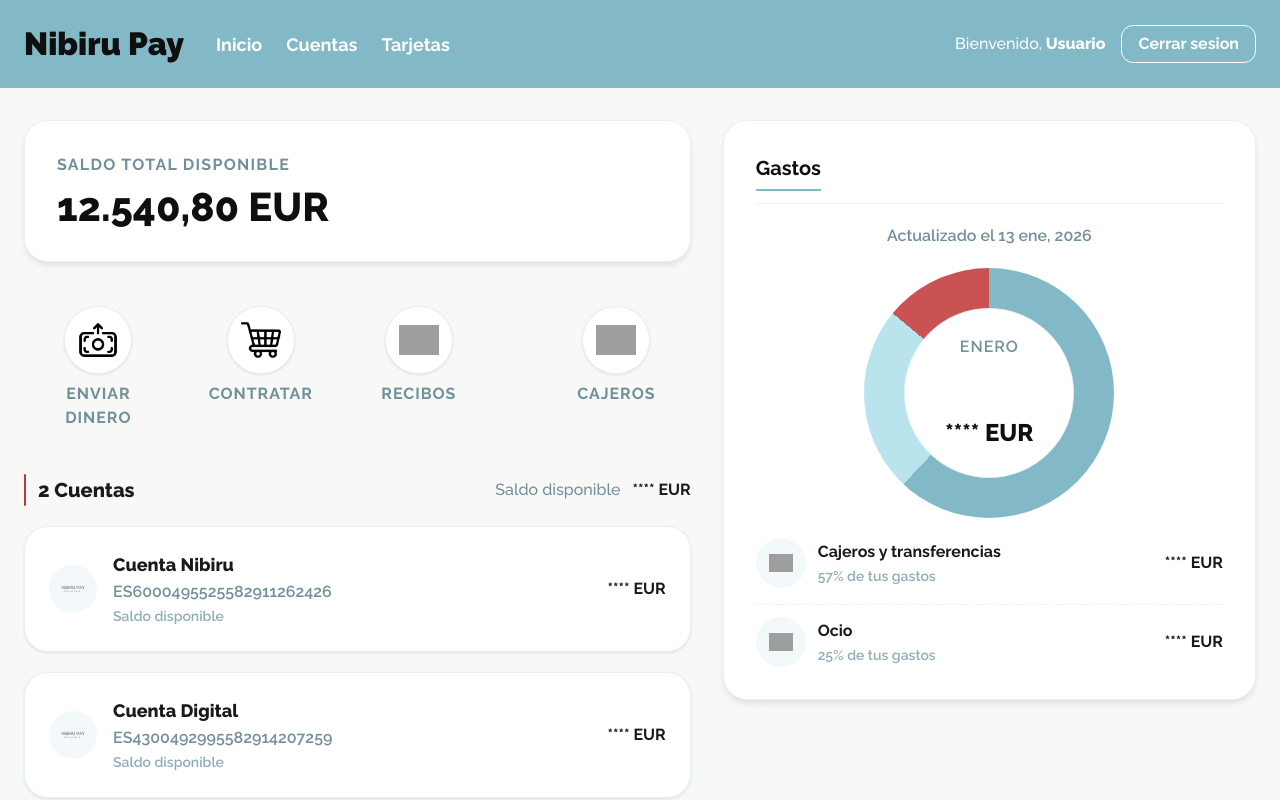
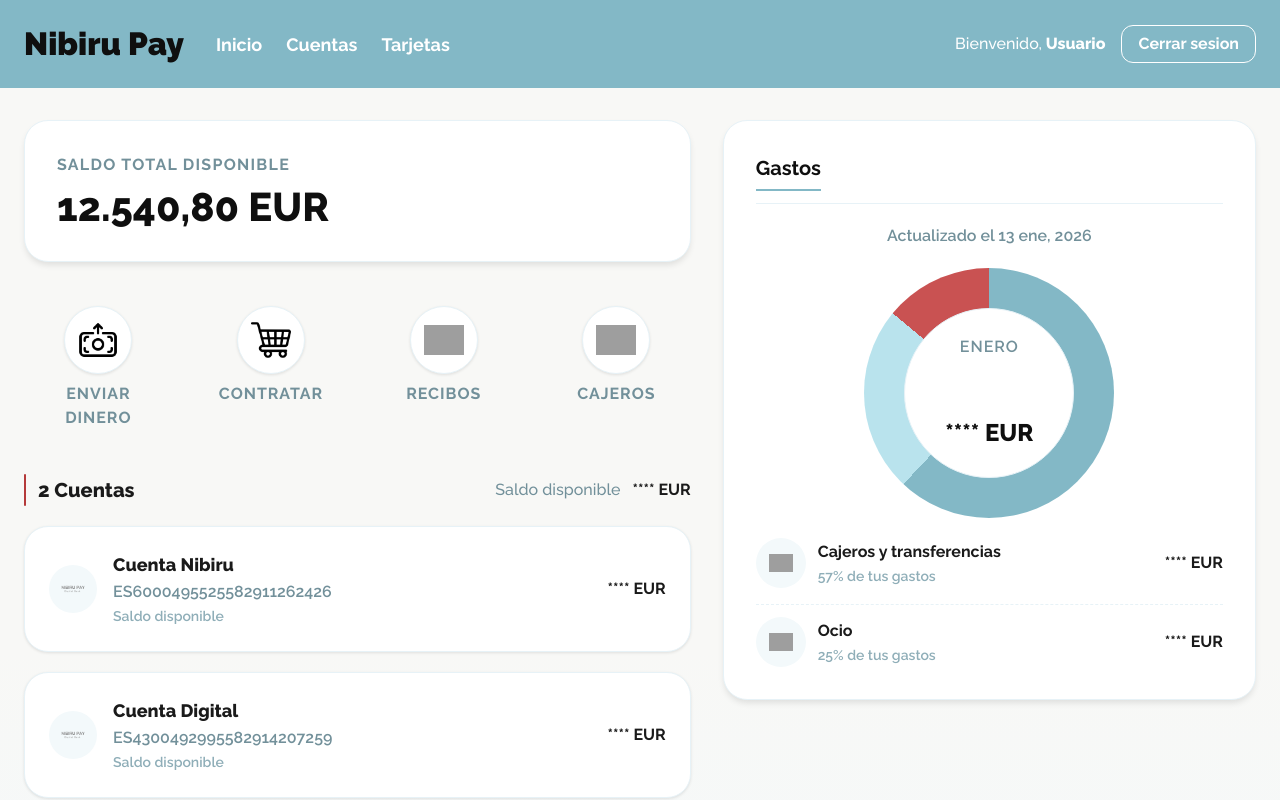
Before and after one commit to Nibiru-Home/bank-front, an Angular app: page / in a window 1280 px wide. Shown: the top 800 px of the page. Built offline with nearby package versions, Linux system fonts and the light colour scheme; grey boxes are pictures that could not be loaded.

Commit message:
ajustes boton

```diff
--- a/src/app/components/ui/quick-action/quick-action.scss
+++ b/src/app/components/ui/quick-action/quick-action.scss
@@ -1,4 +1,8 @@
 @use "../../../scss/main.scss";
+
+:host {
+  display: block;
+}
 
 .ui-quick-action {
   display: grid;
@@ -10,6 +14,7 @@
   cursor: pointer;
   text-decoration: none;
   color: inherit;
+  width: 100%;
 }
 
 .ui-quick-action__icon {
```
